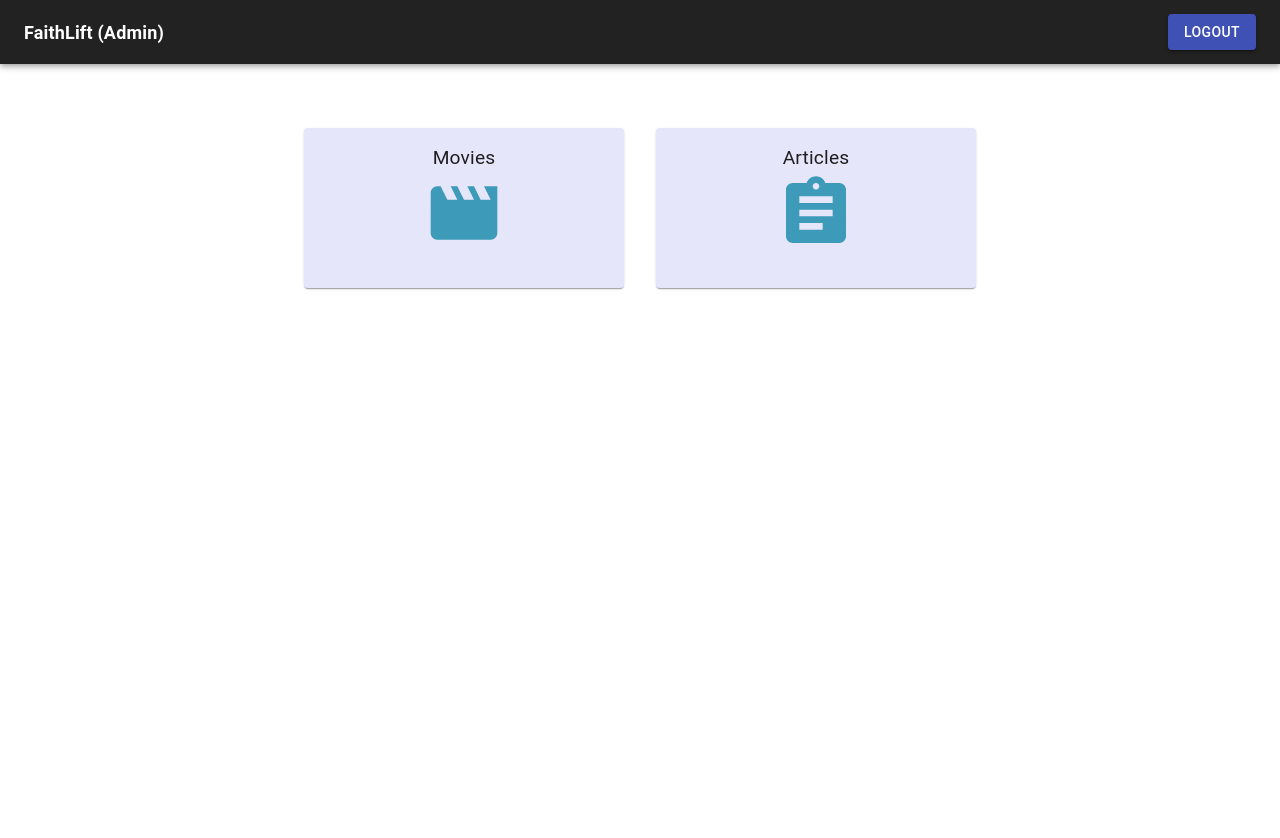
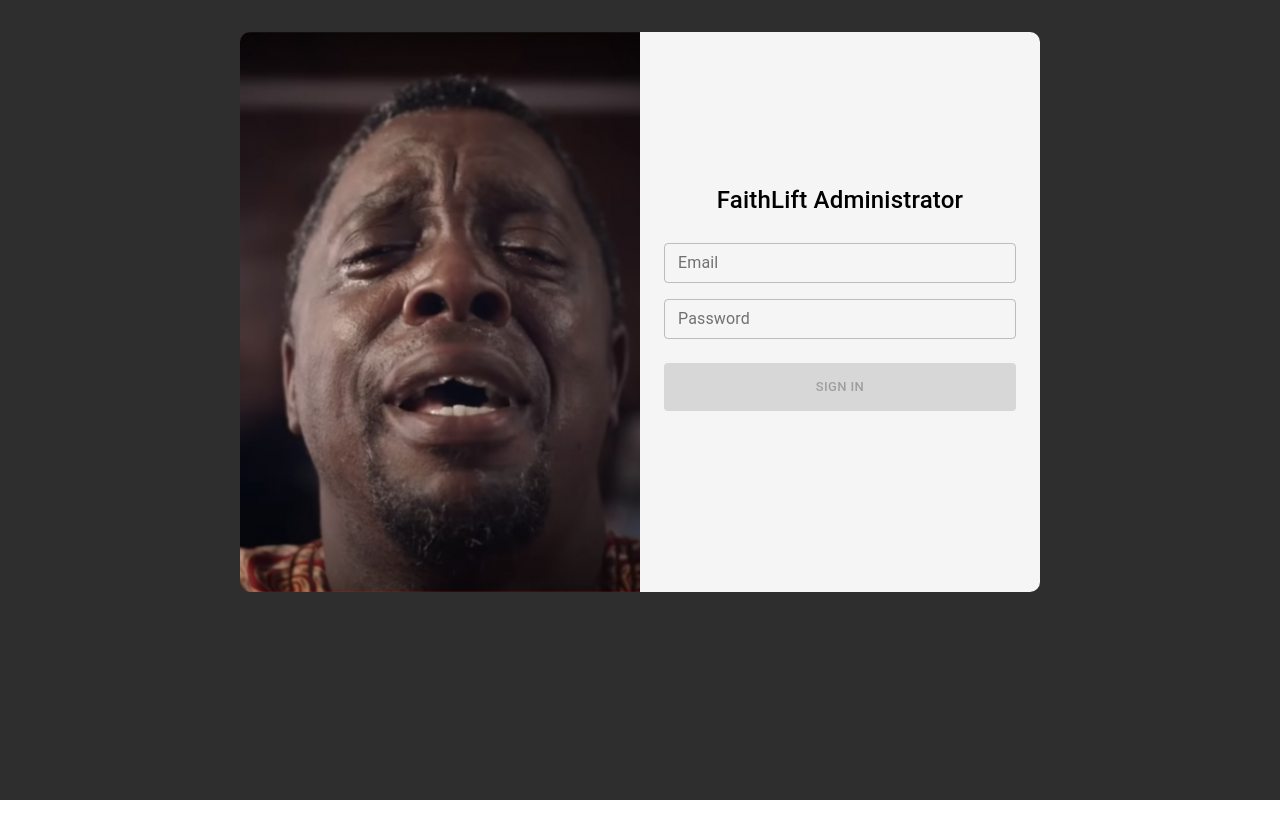
Before and after one commit to Olatokumbo/FaithLift-Admin, a React (Create React App) app: page / in a window 1280 px wide. Before the commit this address led to /home. Shown: the top 838 px of the page. After the commit the page ends 800 px from the top, so only its background shows below. Built offline with nearby package versions, Linux system fonts and the light colour scheme; no server answers.

Commit message:
Signin in

```diff
--- a/src/firebase/firebase.js
+++ b/src/firebase/firebase.js
@@ -1,6 +1,7 @@
 import firebase from "firebase/app";
 import "firebase/storage";
 import "firebase/firestore";
+import "firebase/auth";
 
 var firebaseConfig = {
     apiKey: "AIzaSyA7Og8LVopQN2JBGJ4-0w7mBARcZHF3hys",
@@ -14,6 +15,7 @@ var firebaseConfig = {
   // Initialize Firebase
   firebase.initializeApp(firebaseConfig);
   const storage = firebase.storage();
-  const  firestore = firebase.firestore();
+  const firestore = firebase.firestore();
+  const auth = firebase.auth();
 
-  export {firebase as default, storage, firestore}
+  export {firebase as default, storage, firestore, auth}
--- a/src/hoc/PrivateRoute.js
+++ b/src/hoc/PrivateRoute.js
@@ -1,11 +1,12 @@
 import React from "react";
 import { Route, Redirect } from "react-router-dom";
 import Navbar from "../components/Navbar/Navbar";
+import { connect } from "react-redux"
 const PrivateRoute = ({isAuthenticated, component: Component, ...rest}) =>(
     <Route
     {...rest}
     component={(props) =>
-      true ? (
+      isAuthenticated ? (
         <div>
           <Navbar/>
             <Component {...props} />
@@ -17,5 +18,10 @@ const PrivateRoute = ({isAuthenticated, component: Component, ...rest}) =>(
   />
 )
 
+const mapStateToProps = (state)=>{
+  return{
+    isAuthenticated: state.auth.auth
+  }
+}
 
-export default PrivateRoute;
+export default connect(mapStateToProps)(PrivateRoute);
--- a/src/hoc/PublicRoute.js
+++ b/src/hoc/PublicRoute.js
@@ -1,5 +1,5 @@
 import React from "react";
-// import {connect} from "react-redux";
+import {connect} from "react-redux";
 import {Route, Redirect} from "react-router-dom";
 
 const PublicRoute = ({
@@ -8,7 +8,7 @@ const PublicRoute = ({
     ...rest
   }) => (
       <Route {...rest} component={(props) => (
-        true ? (
+        isAuthenticated ? (
           <Redirect to="/home" />
         ) : (
             <Component {...props} />
@@ -17,10 +17,10 @@ const PublicRoute = ({
     );
 
 
-// const mapStateToProps = (state) =>{
-//     return{
-//         isAuthenticated: !!state.auth.uid
-//     }
-// }
+const mapStateToProps = (state) =>{
+    return{
+        isAuthenticated: state.auth.auth
+    }
+}
 
-export default PublicRoute
+export default connect(mapStateToProps)(PublicRoute)
--- a/src/index.js
+++ b/src/index.js
@@ -3,14 +3,17 @@ import ReactDOM from "react-dom";
 import { Provider } from "react-redux";
 import thunk from "redux-thunk";
 import { createStore, applyMiddleware, combineReducers, compose } from "redux";
-import { movieReducer } from "./store/reducers";
+import { movieReducer, authReducer } from "./store/reducers";
+import { auth } from "./firebase/firebase";
+import * as actionTypes from "./store/actions/actionTypes";
 import App from "./App";
 import articleReducer from "./store/reducers/articles";
 
 const composeEnhancers = window.__REDUX_DEVTOOLS_EXTENSION_COMPOSE__ || compose;
 const rootReducer = combineReducers({
   movies: movieReducer,
-  articles: articleReducer
+  articles: articleReducer,
+  auth: authReducer,
 });
 
 const store = createStore(
@@ -18,9 +21,18 @@ const store = createStore(
   composeEnhancers(applyMiddleware(thunk))
 );
 
+auth.onAuthStateChanged((user) => {
   ReactDOM.render(
     <Provider store={store}>
       <App />
     </Provider>,
     document.getElementById("root")
   );
+if (user) {
+  console.log("Signed in", user);
+  store.dispatch({ type: actionTypes.SIGNIN_SUCCESS, auth: true });
+
+} else {
+  console.log("Signed out");
+}
+});
--- a/src/pages/Signin/Signin.js
+++ b/src/pages/Signin/Signin.js
@@ -1,13 +1,15 @@
 import React, {useState} from "react";
 import { TextField, Button, Typography } from "@material-ui/core";
 import CircularProgress from '@material-ui/core/CircularProgress';
+import { connect } from "react-redux";
+import * as actionCreator from "../../store/actions";
 import style from "./Signin.module.css";
 const Signin = ({error, startSignin, isLoading}) => {
   const [email, setEmail] = useState("");
   const [password, setPassword] =useState("");
 
   const signin = () =>{
-    // startSignin({email, password})
+    startSignin({email, password})
   }
 
   return (
@@ -61,4 +63,17 @@ const Signin = ({error, startSignin, isLoading}) => {
   );
 };
 
-export default Signin;
+const mapStateToProps = (state) =>{
+  return{
+    error: state.auth.message,
+    isLoading: state.auth.isLoading
+  }
+};
+
+const mapDispatchToProps = (dispatch) =>{
+  return{
+    startSignin: (user)=>dispatch(actionCreator.startSignin(user))
+  }
+}
+
+export default connect(mapStateToProps, mapDispatchToProps)(Signin);
--- a/src/store/actions/actionTypes.js
+++ b/src/store/actions/actionTypes.js
@@ -1,6 +1,9 @@
 // Authenication
 export const SIGNIN_SUCCESS = "SIGNIN_SUCCESS";
 export const SIGNIN_FAILED = "SIGNIN_FAILED";
+export const SIGNOUT_SUCCESS = "SIGNOUT_SUCCESS";
+export const SIGNOUT_FAILED = "SIGNOUT_FAILED";
+export const PROCESSING = "PROCESSING";
 
 // Movies
 export const FETCH_MOVIES = "FETCH_MOVIES";
--- /dev/null
+++ b/src/store/actions/auth.js
@@ -0,0 +1,29 @@
+import { auth } from "../../firebase/firebase";
+import * as actionTypes from "./actionTypes";
+
+export const startSignin = (credentials) =>{
+    console.log(credentials);
+    return (dispatch)=>{
+        dispatch({type:actionTypes.PROCESSING})
+        auth
+        .signInWithEmailAndPassword(credentials.email, credentials.password)
+        .then((data)=>{
+            console.log(data);
+            dispatch({type:actionTypes.SIGNIN_SUCCESS})
+        })
+        .catch((err)=>{
+            dispatch({type: actionTypes.SIGNIN_FAILED, message: err.message})
+        })
+    }
+};
+
+export const startSignout = () =>{
+    return (dispatch)=>{
+        auth.signOut().then(()=>{
+            dispatch({type: actionTypes.SIGNOUT_SUCCESS})
+        })
+        .catch((err)=>{
+            dispatch({type:actionTypes.SIGNOUT_FAILED, message: err.message})
+        })
+    }
+};
--- a/src/store/actions/index.js
+++ b/src/store/actions/index.js
@@ -1,2 +1,3 @@
 export { fetchMovies, fetchMovieInfo, updateMovieInfo, deleteMovie} from "./movies";
 export { fetchArticles, fetchArticleInfo, updateArticleInfo, deleteArticle} from "./articles";
+export { startSignin, startSignout } from "./auth";
--- /dev/null
+++ b/src/store/reducers/auth.js
@@ -0,0 +1,46 @@
+import * as actionTypes from "../actions/actionTypes";
+const initialState = {
+    auth: false,
+    message: null,
+    isLoading:false
+}
+
+const authReducer = (state = initialState, action) =>{
+    switch (action.type) {
+        case actionTypes.PROCESSING:
+            return{
+                isLoading: true
+            }
+        case actionTypes.SIGNIN_SUCCESS:
+            return{
+                ...state,
+                auth: true,
+                message:null,
+                isLoading: false
+            }
+        case actionTypes.SIGNIN_FAILED:
+            return{
+                ...state,
+                auth: false,
+                message: action.message,
+                isLoading: false
+            }
+        case actionTypes.SIGNOUT_SUCCESS:
+            return{
+                ...state,
+                auth: false,
+                message: null,
+                isLoading: false
+            }
+        case actionTypes.SIGNOUT_FAILED:
+            return{
+                ...state,
+                message: action.message,
+                isLoading: false
+            }
+        default:
+            return state;
+    }
+}
+
+export default authReducer;
--- a/src/store/reducers/index.js
+++ b/src/store/reducers/index.js
@@ -1 +1,2 @@
-export {default as movieReducer} from "./movies";
+export { default as movieReducer } from "./movies";
+export { default as authReducer } from "./auth";
```
Lines whose indentation alone changed are shown as unchanged.
